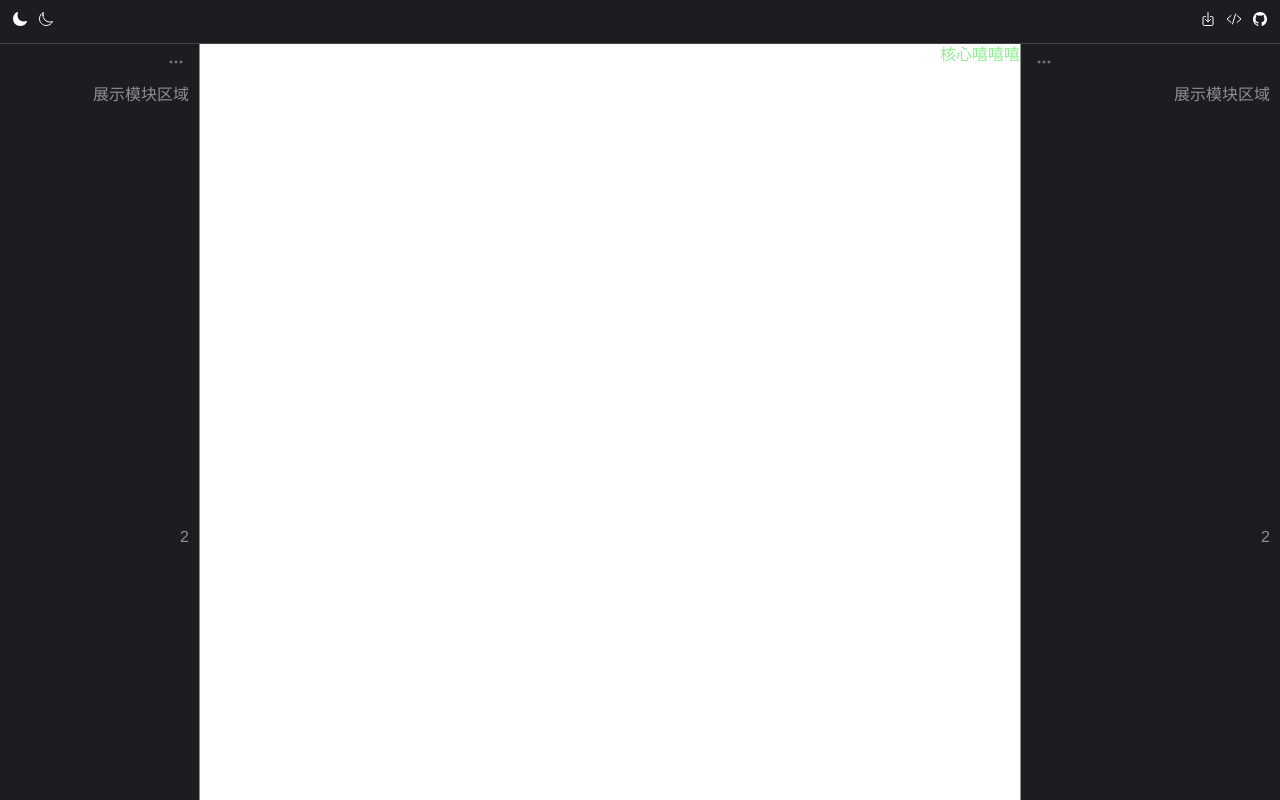
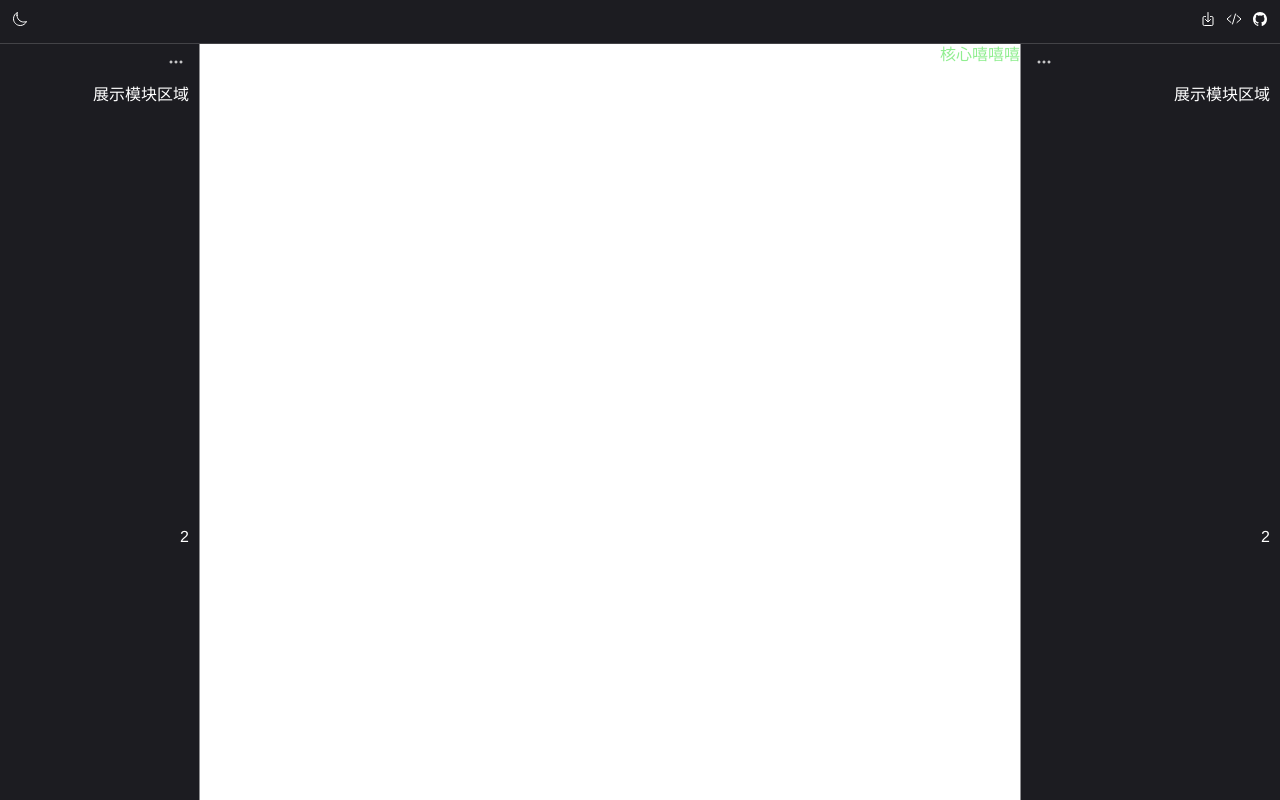
Before and after one commit to rabbitzzcUtil/ra-langdingpage, a Vue app: page / in a window 1280 px wide. Built offline with nearby package versions, Linux system fonts and the light colour scheme; what vue-sidebar-menu would draw is missing.

Commit message:
feat: 增加主题切换

```diff
--- a/package.json
+++ b/package.json
@@ -10,7 +10,8 @@
   "dependencies": {
     "core-js": "^3.6.4",
     "vue": "^2.6.11",
-    "vue-sidebar-menu": "^4.5.3"
+    "vue-sidebar-menu": "^4.5.3",
+    "vuex": "^3.1.3"
   },
   "devDependencies": {
     "@vue/cli-plugin-babel": "^4.2.0",
--- a/src/App.vue
+++ b/src/App.vue
@@ -1,5 +1,5 @@
 <template>
-  <div id="app">
+  <div id="app" :data-theme="theme">
     <ra-header></ra-header>
     <div class="center">
       <raSidebarMenu
@@ -16,13 +16,18 @@
 <script>
 import raHeader from '@/components/layout/ra-header.vue';
 import raMain from '@/components/layout/ra-main.vue';
-import raFooter from '@/components/layout/ra-footer.vue';
+// import raFooter from '@/compsonents/layout/ra-footer.vue';
 import raSidebarMenu from '@/components/sidebar-menu/index.vue';
 
 export default {
   name: 'App',
   components: {
-    raHeader, raMain, raFooter, raSidebarMenu,
+    raHeader, raMain, raSidebarMenu,
+  },
+  computed: {
+    theme() {
+      return this.$store.getters.getTheme;
+    },
   },
 };
 </script>
@@ -39,6 +44,9 @@ export default {
 html,
 body {
   height: 100%;
+}
+* {
+  transition: background 0.4s ease-in-out;
 }
 #app {
   min-height: 100%;
--- a/src/components/layout/ra-header.vue
+++ b/src/components/layout/ra-header.vue
@@ -1,8 +1,19 @@
 <template>
   <div class="ra-header">
     <div class="operates-area content-area">
-      <ion-icon name="moon"></ion-icon>
-      <ion-icon name="moon-outline"></ion-icon>
+      <div
+        class="theme-switch"
+        @click="setTheme()"
+      >
+        <ion-icon
+          name="moon-outline"
+          v-if="theme === 'default-theme'"
+        ></ion-icon>
+        <ion-icon
+          name="moon"
+          v-else
+        ></ion-icon>
+      </div>
     </div>
     <div class="share-area content-area">
       <ion-icon name="download-outline"></ion-icon>
@@ -15,18 +26,35 @@
 <script>
 export default {
   name: 'RaMain',
+  computed: {
+    theme() {
+      return this.$store.getters.getTheme;
+    },
+  },
+  methods: {
+    setTheme() {
+      let value = 'default-theme';
+      if (this.theme === value) {
+        value = 'light-theme';
+      }
+      this.$store.dispatch('setThemeName', value);
+    },
+  },
 };
 </script>
 
 <style lang="scss" scoped>
 @import "@/style/scss/var.scss";
 @import "@/style/scss/box-shadow.scss";
+@import "@/style/scss/mixin.scss";
+
 .ra-header {
   width: 100%;
   height: 44px;
   line-height: 44px;
   padding: 0 7px;
-  background: $headerBg;
+  @include base-background();
+  @include text-color();
   border-bottom: 1px solid rgb(67, 67, 71);
   @include boxShadow2;
 
@@ -35,6 +63,9 @@ export default {
   align-items: center;
   overflow: hidden;
   .content-area {
+    .theme-switch {
+      transition: all 1s ease-in-out;
+    }
   }
 }
 </style>
--- a/src/components/sidebar-menu/index.vue
+++ b/src/components/sidebar-menu/index.vue
@@ -80,12 +80,13 @@ export default {
 </script>
 
 <style lang="scss" scoped>
+@import "@/style/scss/mixin.scss";
 .sidebar-menu {
   width: 300px;
-  background: #1c1c21;
-  color: #8f8f92;
+  @include base-background();
   padding: 10px;
-  transition: width 0.4s ease-in-out;
+  transition: width 0.4s ease-in-out,background 0.4s ease-in-out;
+  @include text-color();
   .sidebar-menu-header {
     .open-icon {
       cursor: pointer;
--- a/src/main.js
+++ b/src/main.js
@@ -1,6 +1,9 @@
 /* eslint-disable import/extensions */
 import Vue from 'vue';
+import store from '@/store/store.js';
+
 import App from './App.vue';
+
 
 import '@/plugins/vueSidebarMenu.js';
 
@@ -12,4 +15,5 @@ Vue.config.ignoredElements = [/^ion-/];
 
 new Vue({
   render: (h) => h(App),
+  store,
 }).$mount('#app');
--- /dev/null
+++ b/src/store/store.js
@@ -0,0 +1,28 @@
+import Vue from 'vue';
+import Vuex from 'vuex';
+
+Vue.use(Vuex);
+
+
+const store = new Vuex.Store({
+  state: {
+    theme: 'default-theme',
+  },
+  getters: {
+    getTheme(state) {
+      return state.theme;
+    },
+  },
+  actions: {
+    setThemeName({ commit }, name) {
+      commit('setTheme', name);
+    },
+  },
+  mutations: {
+    setTheme(state, theme) {
+      state.theme = theme;
+    },
+  },
+});
+
+export default store;
--- /dev/null
+++ b/src/style/scss/mixin.scss
@@ -0,0 +1,40 @@
+// 默认主题的变量集合
+// https://blog.csdn.net/mate_ge/article/details/89279436
+
+// https://blog.csdn.net/qq_37899792/article/details/94006136
+$default-theme : (base-color: #1c1c21,
+    text-color:#fff, );
+
+
+// 白色主题
+$light-theme : (base-color: #fff,
+    text-color: #313135, );
+
+$themes: ( // key为主题  value为主题的变量集合
+    default-theme: $default-theme,
+    light-theme: $light-theme);
+
+
+// 背景色 mixins
+@mixin base-background() {
+
+    // key value  themes
+    @each $themename,
+    $theme in $themes {
+        [data-theme='#{$themename}'] & {
+            // 对象         //key         输出对象中key的值
+            background-color: map-get($map: $theme, $key: base-color);
+        }
+    }
+}
+
+// 字体颜色 mixins
+@mixin text-color() {
+
+    @each $themename,
+    $theme in $themes {
+        [data-theme='#{$themename}'] & {
+            color: map-get($map: $theme, $key: text-color) !important;
+        }
+    }
+}
--- a/src/style/scss/var.scss
+++ b/src/style/scss/var.scss
@@ -1,13 +1,10 @@
-// 布局区域的背景颜色
+
+@import './mixin.scss';
+
+
 $headerBg: #1c1c21;
 $mainBg: #fff;
 $footerBg: #204051;
 
 
 /** border style */
-
-
-
-// size
-$appSidebarContentWidth: 200px;
-$appSidebarEditorWidth: 260px;
```
Also changed, not shown: 1 other file (tests, documents, lock files or other folders).
